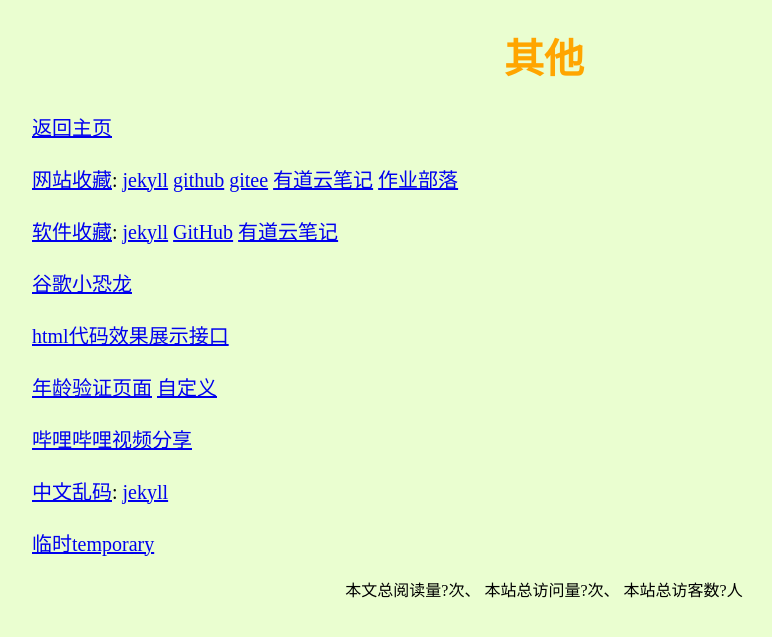
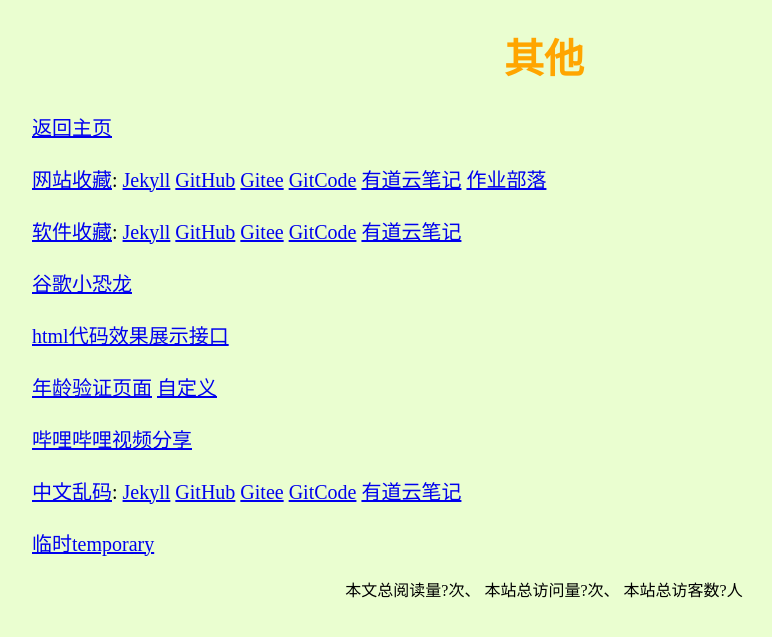
Before and after one commit to xkk1/xkk1.github.io, a Jekyll site: the page other/index.html, which Jekyll copies as it is, in a window 1280 px wide. Shown: the top 637 px of the page, without its empty margins (96-868 px from the left). Built offline with Jekyll 4.4.1, drawn with Linux system fonts in a browser that asks for light colours; comment, search, counter and statistics services are not loaded.

Commit message:
其他页面添加 Gitee、GitCode 地址

```diff
--- a/other/index.html
+++ b/other/index.html
@@ -18,15 +18,18 @@
 <a href="/">返回主页</a>
 <br><br>
 <a href="../MarkdownViewer/?title=%E7%BD%91%E7%AB%99%E6%94%B6%E8%97%8F&md=../other/website-collection.md#begin" target="_blank">网站收藏</a>:
-<a href="./website-collection.html#begin" target="_blank">jekyll</a>
-<a href="https://github.com/xkk1/xkk1.github.io/blob/master/other/website-collection.md#begin" target="_blank">github</a>
-<a href="https://gitee.com/xkk1/xkk1/blob/master/other/website-collection.md" target="_blank">gitee</a>
+<a href="./website-collection.html#begin" target="_blank">Jekyll</a>
+<a href="https://github.com/xkk1/xkk1.github.io/blob/master/other/website-collection.md#begin" target="_blank">GitHub</a>
+<a href="https://gitee.com/xkk1/xkk1/blob/master/other/website-collection.md" target="_blank">Gitee</a>
+<a href="https://gitcode.com/xkk1/xkk1/blob/master/other/website-collection.md" target="_blank">GitCode</a>
 <a href="http://note.youdao.com/s/EmjNmmtp" target="_blank">有道云笔记</a>
 <a href="https://www.zybuluo.com/xkk/note/1775574#begin" target="_blank">作业部落</a>
 <br><br>
 <a href="../MarkdownViewer/?title=%E8%BD%AF%E4%BB%B6%E6%94%B6%E8%97%8F&md=../other/software-collection.md#begin" target="_blank">软件收藏</a>:
-<a href="./software-collection.html#begin" target="_blank">jekyll</a>
+<a href="./software-collection.html#begin" target="_blank">Jekyll</a>
 <a href="https://github.com/xkk1/xkk1.github.io/blob/master/other/software-collection.md#begin" target="_blank">GitHub</a>
+<a href="https://gitee.com/xkk1/xkk1/blob/master/other/software-collection.md#begin" target="_blank">Gitee</a>
+<a href="https://gitcode.com/xkk1/xkk1/blob/master/other/software-collection.md#begin" target="_blank">GitCode</a>
 <a href="https://note.youdao.com/s/XbkF2WsZ" target="_blank">有道云笔记</a>
 <br><br>
 <a href="http://wayou.github.io/t-rex-runner/" target="_blank">谷歌小恐龙</a>
@@ -38,7 +41,11 @@
 <a href="../bilishare/" target="_blank">哔哩哔哩视频分享</a>
 <br><br>
 <a href="../MarkdownViewer/?md=../other/Chinese-garbled-characters.md&title=%E4%B8%AD%E6%96%87%E4%B9%B1%E7%A0%81&target=_blank" target="_blank">中文乱码</a>:
-<a href="./Chinese-garbled-characters.html" target="_blank">jekyll</a>
+<a href="./Chinese-garbled-characters.html" target="_blank">Jekyll</a>
+<a href="https://github.com/xkk1/xkk1.github.io/blob/master/other/Chinese-garbled-characters.md" target="_blank">GitHub</a>
+<a href="https://gitee.com/xkk1/xkk1/blob/master/other/Chinese-garbled-characters.md" target="_blank">Gitee</a>
+<a href="https://gitcode.com/xkk1/xkk1/blob/master/other/Chinese-garbled-characters.md" target="_blank">GitCode</a>
+<a href="https://note.youdao.com/s/XbkF2WsZ" target="_blank">有道云笔记</a>
 <br><br>
 <a href="./temporary/">临时temporary</a>
     </p>
```
